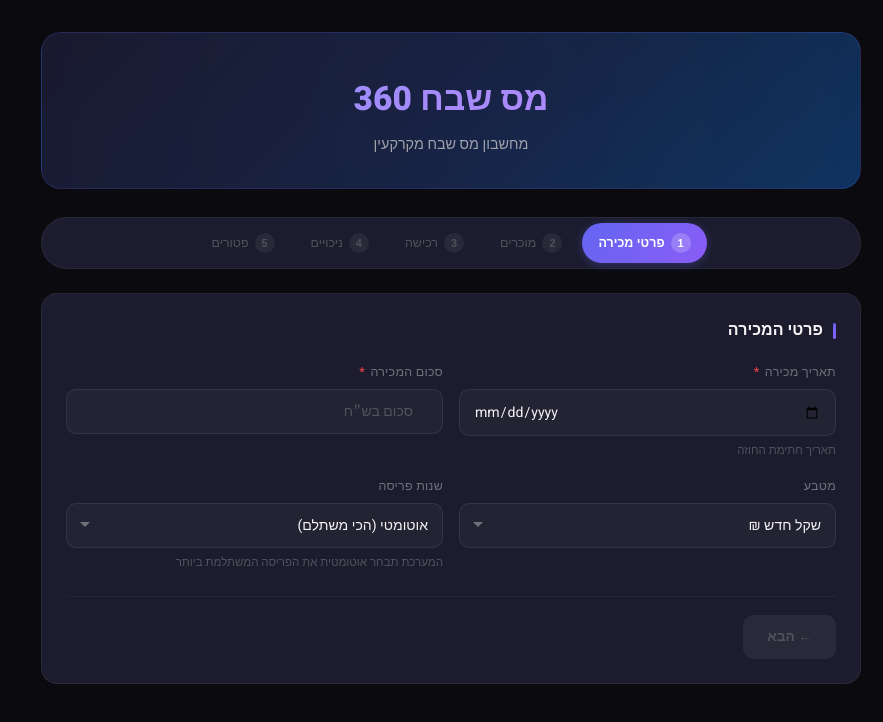
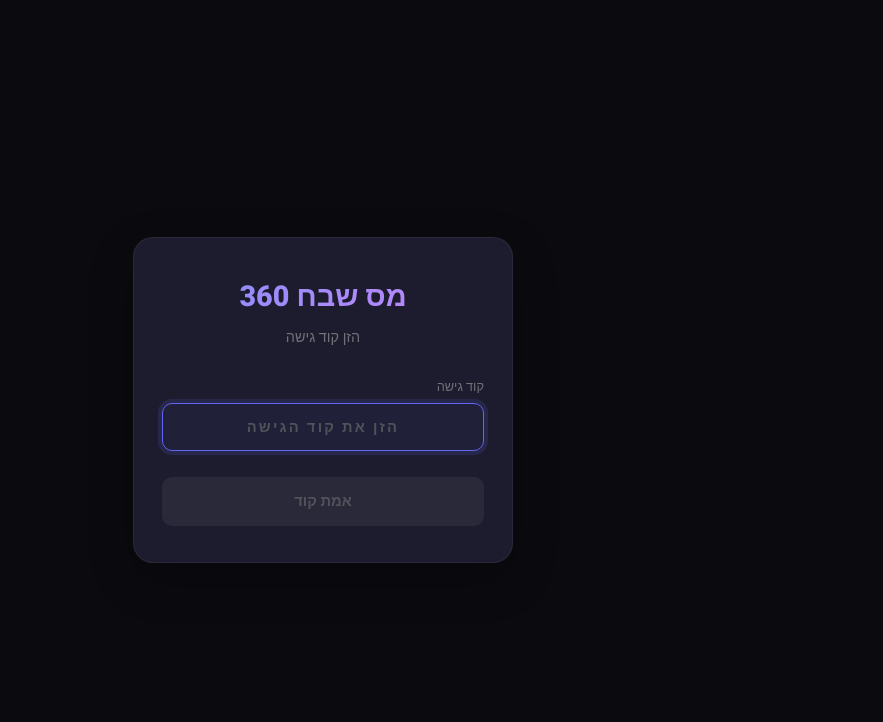
Before and after one commit to Tomer007/tax-shevach-360, a React (Vite) app in the folder frontend/: page / in a window 1280 px wide. Shown: the top 722 px of the page, without its empty margins (397-1280 px from the left). Built offline with nearby package versions, Linux system fonts and the light colour scheme; the HTML template or start-up script is replaced by a standard one.

Commit message:
feat: add login page UI with code name gate (POKER) and auth flow
- Code name step: user must enter 'POKER' to proceed
- Login form: username/password with JWT storage
- Logout button in header
- Dark hi-tech styled login card
- Session persisted in sessionStorage

```diff
--- a/frontend/src/App.tsx
+++ b/frontend/src/App.tsx
@@ -2,6 +2,7 @@ import { useRef, useState } from 'react'
 import { calculateTax } from './api'
 import type { CalculationResult, TransactionInput } from './types'
 import { MOCK_TRANSACTION } from './mockData'
+import LoginPage from './components/LoginPage'
 import StepSale from './components/StepSale'
 import StepSellers from './components/StepSellers'
 import StepAcquisition from './components/StepAcquisition'
@@ -20,6 +21,9 @@ const STEPS = [
 type StepKey = (typeof STEPS)[number]['key']
 
 export default function App() {
+  const [token, setToken] = useState<string | null>(
+    () => sessionStorage.getItem('token')
+  )
   const [currentStep, setCurrentStep] = useState<StepKey>('sale')
   const [formData, setFormData] = useState<Partial<TransactionInput>>({
     sale_currency: 'ILS',
@@ -64,6 +68,21 @@ export default function App() {
   }
 
   const currentStepIndex = STEPS.findIndex((s) => s.key === currentStep)
+
+  function handleLogin(newToken: string) {
+    sessionStorage.setItem('token', newToken)
+    setToken(newToken)
+  }
+
+  function handleLogout() {
+    sessionStorage.removeItem('token')
+    setToken(null)
+  }
+
+  // Gate: show login if not authenticated
+  if (!token) {
+    return <LoginPage onLogin={handleLogin} />
+  }
 
   function updateForm(partial: Partial<TransactionInput>) {
     setFormData((prev) => ({ ...prev, ...partial }))
@@ -129,11 +148,14 @@ export default function App() {
 
   return (
     <div className="app">
-      <header className="app-header">
+      <header className="app-header" style={{ position: 'relative' }}>
         <h1 onClick={handleTitleClick} style={{ cursor: 'pointer', userSelect: 'none' }}>
           מס שבח 360
         </h1>
         <p>מחשבון מס שבח מקרקעין</p>
+        <button className="btn btn-secondary btn-sm" onClick={handleLogout} type="button" style={{ position: 'absolute', top: 12, left: 12 }}>
+          התנתק
+        </button>
       </header>
 
       {/* Steps indicator */}
--- /dev/null
+++ b/frontend/src/components/LoginPage.tsx
@@ -0,0 +1,106 @@
+import { useState } from 'react'
+import axios from 'axios'
+
+interface Props {
+  onLogin: (token: string) => void
+}
+
+export default function LoginPage({ onLogin }: Props) {
+  const [step, setStep] = useState<'code' | 'login'>('code')
+  const [codeName, setCodeName] = useState('')
+  const [username, setUsername] = useState('')
+  const [password, setPassword] = useState('')
+  const [error, setError] = useState('')
+  const [loading, setLoading] = useState(false)
+
+  async function handleCodeSubmit(e: React.FormEvent) {
+    e.preventDefault()
+    setError('')
+    setLoading(true)
+    try {
+      await axios.post('/api/auth/verify-code', { code_name: codeName })
+      setStep('login')
+    } catch {
+      setError('קוד גישה שגוי')
+    } finally {
+      setLoading(false)
+    }
+  }
+
+  async function handleLogin(e: React.FormEvent) {
+    e.preventDefault()
+    setError('')
+    setLoading(true)
+    try {
+      const { data } = await axios.post('/api/auth/login', { username, password })
+      onLogin(data.access_token)
+    } catch {
+      setError('שם משתמש או סיסמה שגויים')
+    } finally {
+      setLoading(false)
+    }
+  }
+
+  return (
+    <div className="login-page">
+      <div className="login-card">
+        <div className="login-header">
+          <h1>מס שבח 360</h1>
+          <p>{step === 'code' ? 'הזן קוד גישה' : 'התחברות'}</p>
+        </div>
+
+        {error && <div className="login-error">{error}</div>}
+
+        {step === 'code' ? (
+          <form onSubmit={handleCodeSubmit}>
+            <div className="login-field">
+              <label htmlFor="code_name">קוד גישה</label>
+              <input
+                id="code_name"
+                type="text"
+                value={codeName}
+                onChange={(e) => setCodeName(e.target.value)}
+                placeholder="הזן את קוד הגישה"
+                autoFocus
+                autoComplete="off"
+                style={{ direction: 'ltr', textAlign: 'center', letterSpacing: '0.15em', fontWeight: 700 }}
+              />
+            </div>
+            <button className="login-btn" type="submit" disabled={!codeName.trim() || loading}>
+              {loading ? 'בודק...' : 'אמת קוד'}
+            </button>
+          </form>
+        ) : (
+          <form onSubmit={handleLogin}>
+            <div className="login-field">
+              <label htmlFor="username">שם משתמש</label>
+              <input
+                id="username"
+                type="text"
+                value={username}
+                onChange={(e) => setUsername(e.target.value)}
+                placeholder="שם משתמש"
+                autoFocus
+                autoComplete="username"
+              />
+            </div>
+            <div className="login-field">
+              <label htmlFor="password">סיסמה</label>
+              <input
+                id="password"
+                type="password"
+                value={password}
+                onChange={(e) => setPassword(e.target.value)}
+                placeholder="סיסמה"
+                autoComplete="current-password"
+              />
+            </div>
+            <button className="login-btn" type="submit" disabled={!username || !password || loading}>
+              {loading ? 'מתחבר...' : 'התחבר'}
+            </button>
+          </form>
+        )}
+      </div>
+    </div>
+  )
+}
--- a/frontend/src/index.css
+++ b/frontend/src/index.css
@@ -719,3 +719,125 @@ body {
   .result-summary { grid-template-columns: 1fr; }
   .step > span:not(.step-number) { display: none; }
 }
+
+/* Login Page */
+.login-page {
+  min-height: 100dvh;
+  display: flex;
+  align-items: center;
+  justify-content: center;
+  padding: 20px;
+  background: var(--bg);
+}
+
+.login-card {
+  width: 100%;
+  max-width: 380px;
+  background: var(--surface);
+  border: 1px solid var(--surface-border);
+  border-radius: var(--radius-xl);
+  padding: 36px 28px;
+  box-shadow: 0 16px 48px rgba(0, 0, 0, 0.2);
+}
+
+.login-header {
+  text-align: center;
+  margin-bottom: 28px;
+}
+
+.login-header h1 {
+  font-size: 1.8rem;
+  font-weight: 800;
+  background: linear-gradient(135deg, #818cf8, #a78bfa, #c084fc);
+  -webkit-background-clip: text;
+  -webkit-text-fill-color: transparent;
+  background-clip: text;
+  margin-bottom: 6px;
+}
+
+.login-header p {
+  color: var(--text-dim);
+  font-size: 0.9rem;
+}
+
+.login-field {
+  margin-bottom: 18px;
+}
+
+.login-field label {
+  display: block;
+  font-size: 0.8rem;
+  font-weight: 500;
+  color: var(--text-dim);
+  margin-bottom: 6px;
+}
+
+.login-field input {
+  width: 100%;
+  padding: 12px 16px;
+  border: 1.5px solid rgba(255, 255, 255, 0.08);
+  border-radius: var(--radius-sm);
+  font-size: 0.92rem;
+  font-family: inherit;
+  min-height: 48px;
+  background: rgba(255, 255, 255, 0.03);
+  color: var(--text-primary);
+  transition: all var(--duration-fast) var(--ease-out);
+}
+
+.login-field input:focus {
+  outline: none;
+  border-color: var(--primary);
+  background: rgba(99, 102, 241, 0.05);
+  box-shadow: 0 0 0 4px var(--primary-glow);
+}
+
+.login-field input::placeholder {
+  color: var(--text-faint);
+}
+
+.login-btn {
+  width: 100%;
+  padding: 14px;
+  border: none;
+  border-radius: var(--radius-sm);
+  font-size: 0.92rem;
+  font-weight: 600;
+  font-family: inherit;
+  cursor: pointer;
+  min-height: 48px;
+  background: var(--primary-gradient);
+  color: #fff;
+  box-shadow: 0 4px 14px rgba(99, 102, 241, 0.3);
+  transition: all var(--duration-fast) var(--ease-out);
+  margin-top: 8px;
+}
+
+.login-btn:hover {
+  box-shadow: 0 6px 20px rgba(99, 102, 241, 0.4);
+  transform: translateY(-1px);
+}
+
+.login-btn:active {
+  transform: translateY(0) scale(0.97);
+}
+
+.login-btn:disabled {
+  background: rgba(255, 255, 255, 0.06);
+  color: var(--text-faint);
+  cursor: not-allowed;
+  box-shadow: none;
+  transform: none;
+}
+
+.login-error {
+  background: var(--danger-bg);
+  border: 1px solid var(--danger-border);
+  color: #fca5a5;
+  padding: 10px 14px;
+  border-radius: var(--radius-sm);
+  margin-bottom: 16px;
+  font-size: 0.82rem;
+  text-align: center;
+  font-weight: 500;
+}
```
